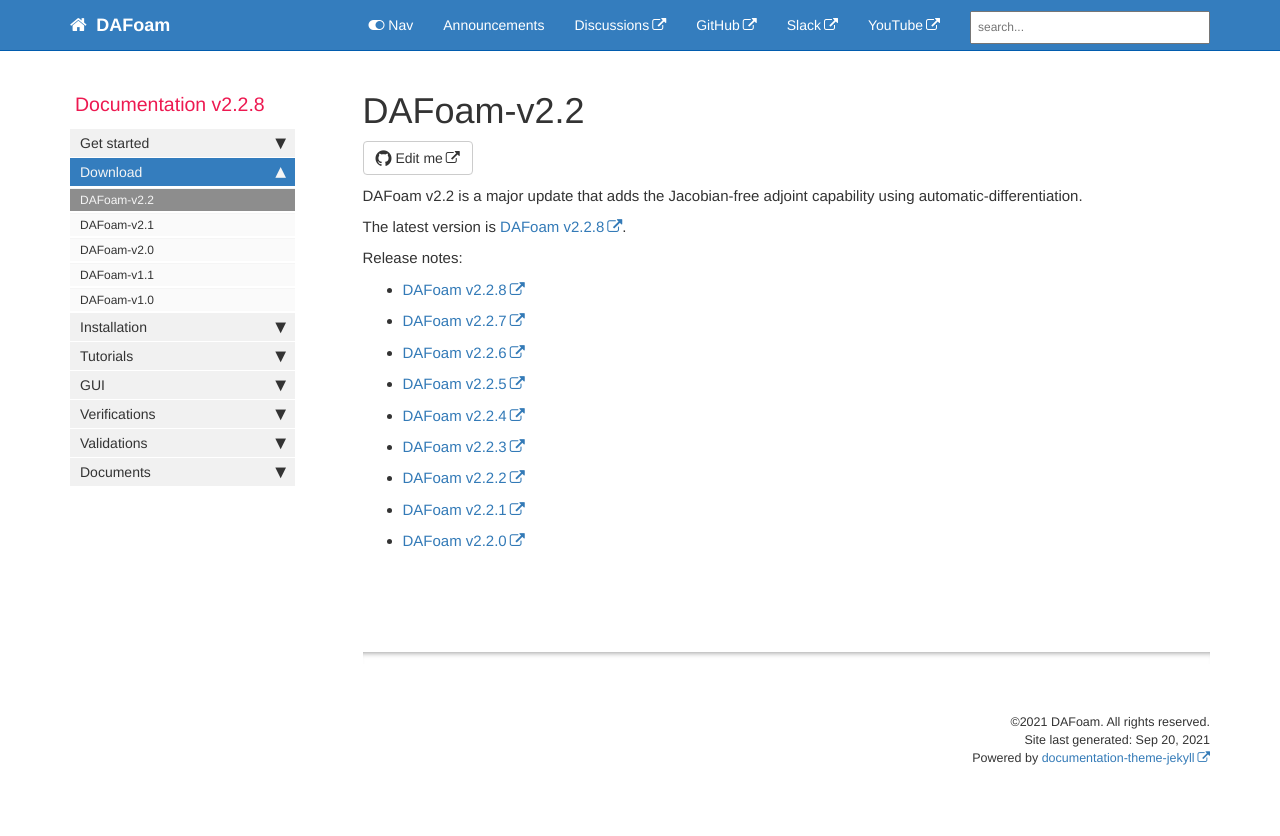
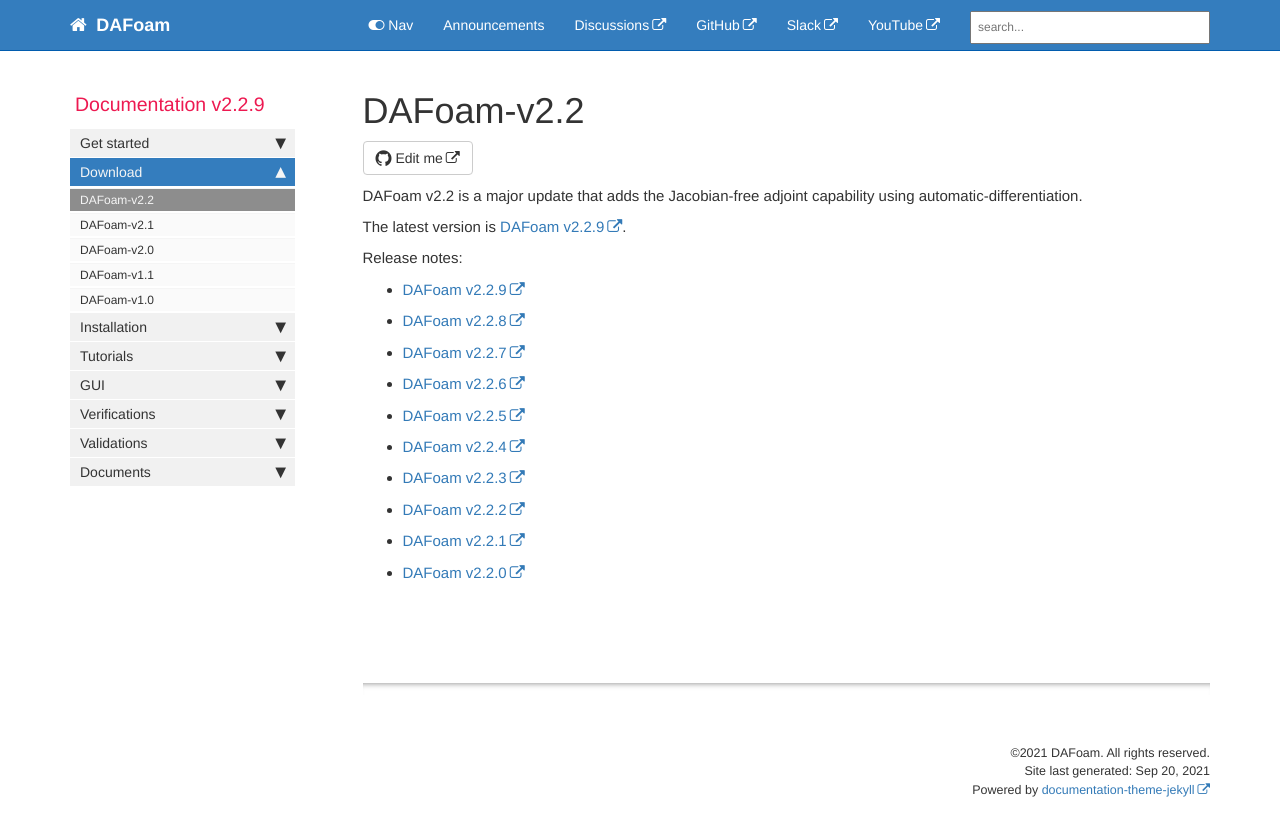
Before and after one commit to DAFoam/DAFoam.github.io, a Jekyll site: the page built from pages/mydoc/mydoc_download_v2.2.md, in a window 1280 px wide. Shown: the top 836 px of the page. Built offline with Jekyll 4.4.1, drawn with Linux system fonts in a browser that asks for light colours; comment, search, counter and statistics services are not loaded.

Commit message:
content update

```diff
--- a/_config.yml
+++ b/_config.yml
@@ -12,7 +12,7 @@ site_title: DAFoam
 company_name: DAFoam
 # this appears in the footer
 
-latest_version: v2.2.8
+latest_version: v2.2.9
 # define the latest version of DAFoam
 
 github_editme_path: DAFoam/DAFoam.github.io/blob/master/
--- a/_data/sidebars/mydoc_sidebar.yml
+++ b/_data/sidebars/mydoc_sidebar.yml
@@ -2,7 +2,7 @@
 
 entries:
 - title: sidebar
-  product: Documentation v2.2.8
+  product: Documentation v2.2.9
   version:
   folders:
 
--- a/pages/mydoc/mydoc_download_v2.2.md
+++ b/pages/mydoc/mydoc_download_v2.2.md
@@ -12,6 +12,8 @@ DAFoam v2.2 is a major update that adds the Jacobian-free adjoint capability usi
 The latest version is [DAFoam {{ site.latest_version }}](https://github.com/mdolab/dafoam/archive/{{ site.latest_version }}.tar.gz).
 
 Release notes:
+
+- [DAFoam v2.2.9](https://github.com/mdolab/dafoam/releases/tag/v2.2.9)
 
 - [DAFoam v2.2.8](https://github.com/mdolab/dafoam/releases/tag/v2.2.8)
 
```
